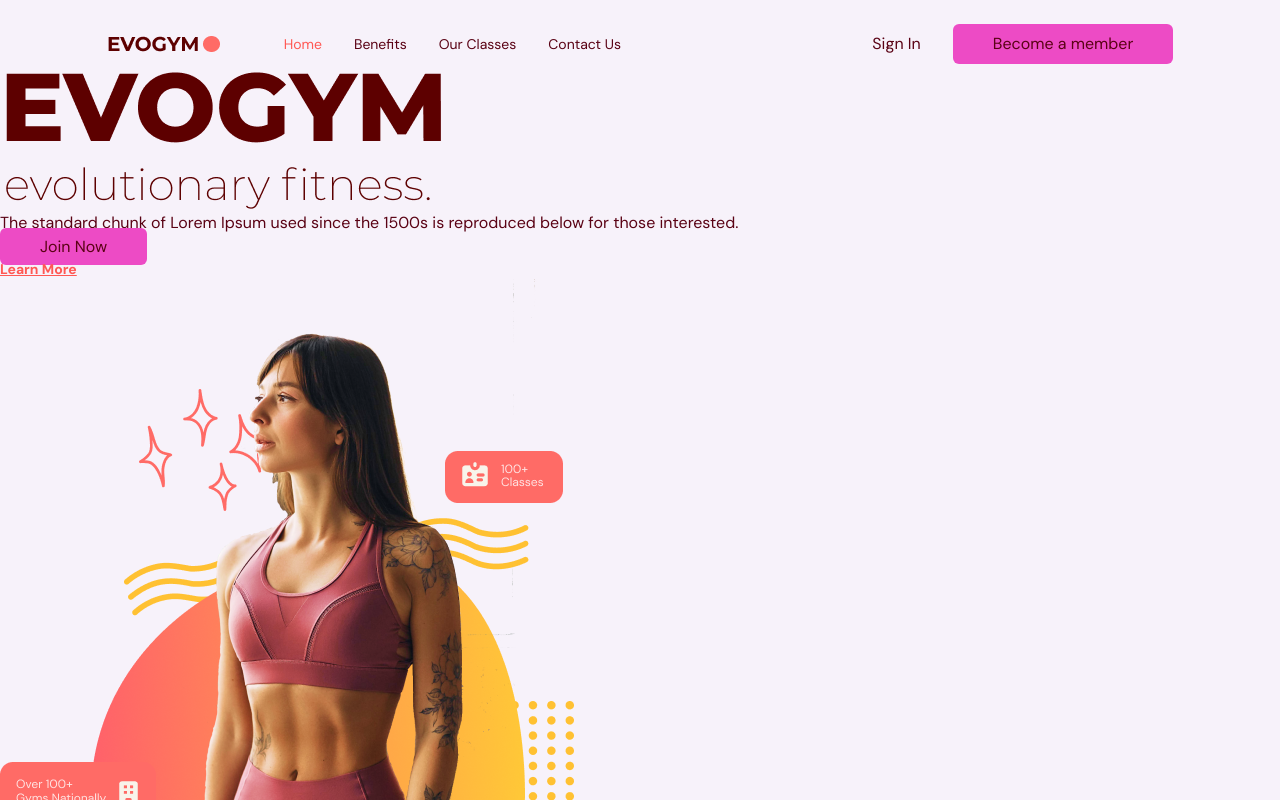
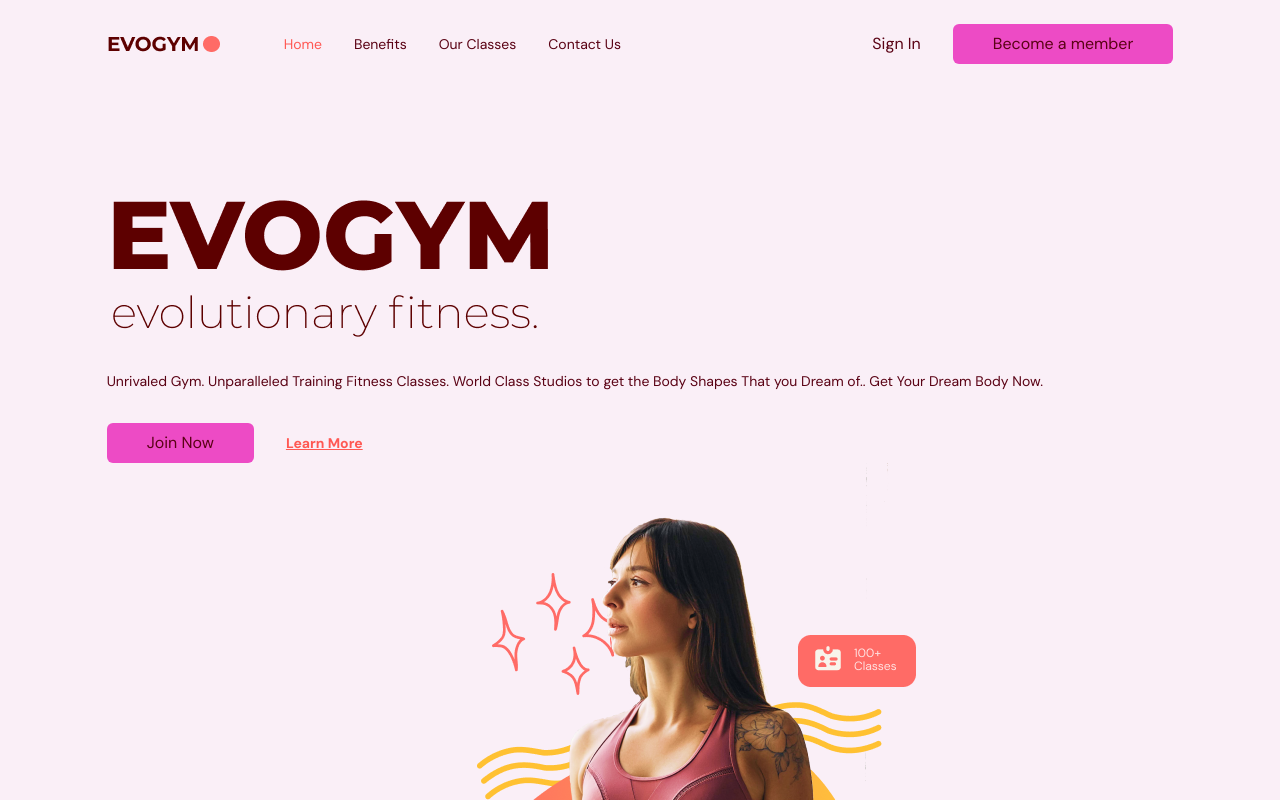
Before and after one commit to KaiIemsawat/frontend-practice-001, a React (Vite) app: page / in a window 1280 px wide. Shown: the top 800 px of the page. Built offline with nearby package versions, Linux system fonts and the light colour scheme.

Commit message:
homepage (on hold due to unsolvable css)

```diff
--- a/src/scenes/home/index.tsx
+++ b/src/scenes/home/index.tsx
@@ -21,23 +21,24 @@ const Home = ({ setSelectedPage }: Props) => {
             className="bg-gray-20 gap-16 py-10 md:h-full md:pb-0"
         >
             {/* Image | Main Header */}
-            <div>
+            <div className="mx-auto  w-5/6 items-center justify-center md:flex md:h-5/6">
                 {/* Main Header */}
-                <div>
+                <div className="z-10 mt-32 md:basis-3/5">
                     {/* Headings */}
-                    <div>
-                        <div>
-                            <div>
-                                <img src={HomePageText} alt="home-page-text" />
+                    <div className="md:-mt-20">
+                        <div className="relative">
+                            <div className="md:before:content-evolvetext before:absolute before:-left-20 before:-top-20 before:z-[-1]">
+                                <img alt="home-page-text" src={HomePageText} />
                             </div>
                         </div>
-                        <p>
-                            The standard chunk of Lorem Ipsum used since the
-                            1500s is reproduced below for those interested.
+                        <p className="mt-8 text-sm md:text-start">
+                            Unrivaled Gym. Unparalleled Training Fitness
+                            Classes. World Class Studios to get the Body Shapes
+                            That you Dream of.. Get Your Dream Body Now.
                         </p>
                     </div>
                     {/* Actions */}
-                    <div>
+                    <div className="mt-8 flex items-center gap-8">
                         <ActionButton setSelectedPage={setSelectedPage}>
                             Join Now
                         </ActionButton>
@@ -53,7 +54,7 @@ const Home = ({ setSelectedPage }: Props) => {
                     </div>
                 </div>
                 {/* Image */}
-                <div>
+                <div className="flex basis-3/5 justify-center md:z-10 md:ml-40 md:mt-16 md:justify-items-end">
                     <img src={HomePageGraphic} alt="home-page-graphic" />
                 </div>
             </div>
--- a/tailwind.config.js
+++ b/tailwind.config.js
@@ -4,7 +4,7 @@ export default {
     theme: {
         extend: {
             colors: {
-                "gray-20": "#f7f2fa",
+                "gray-20": "#faeff7",
                 "gray-50": "#e9dfeb",
                 "gray-100": "#ddcfde",
                 "gray-500": "#5a0214",
@@ -25,7 +25,7 @@ export default {
             },
             content: {
                 evolvetext: "url('./assets/EvolveText.png')",
-                abstractwaves: "url('./assets/AbstractWave.png')",
+                abstractwaves: "url('./assets/AbstractWaves.png')",
                 sparkles: "url('./assets/Sparkles.png')",
                 circles: "url('./assets/Circles.png')",
             },
```
Also changed, not shown: src/hooks/useMediaQuery.ts (+4 -3 lines).
